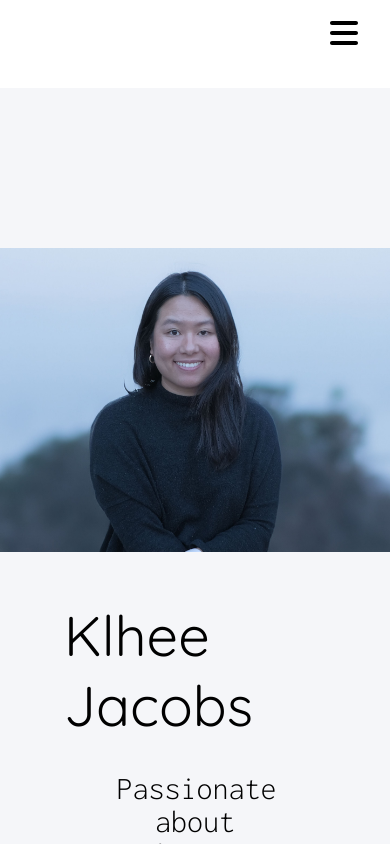
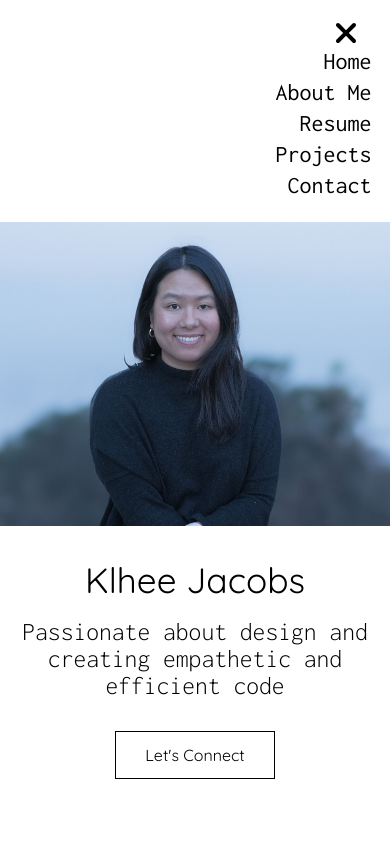
Before and after one commit to klheeJ/Klhee_Jacobs_Portfolio, a React (Vite) app: page / in a window 390 px wide. Both pictures are taken after a click on the element 195 px from the left and 33 px from the top of the page. Shown: the top 844 px of the page. Built offline with nearby package versions, Linux system fonts and the light colour scheme.

Commit message:
final before resume

```diff
--- a/src/components/Hero.jsx
+++ b/src/components/Hero.jsx
@@ -1,7 +1,8 @@
+import { Link } from 'react-scroll';
+
 const Hero = () => {
   return (
-  <div className='hero-main-head'>
-
+  <div id='hero-main-head'>
     <div className='hero-image'>
       <img src="/public/Me-Mt2.jpeg" alt="pic of me on the mts" />
     </div>
@@ -13,7 +14,9 @@ const Hero = () => {
       <div className='hero-sub'>
           Passionate about design and creating empathetic and efficient code
       </div>
-      <a className="hero-connect" href="/contact"><button className="connect-button">Let's Connect</button></a>
+      <div className='hero-contact'>
+        <Link to="connect" smooth={true} offset={-100} duration={500}><a><button className="connect-button">Let's Connect</button></a></Link>
+      </div>
     </div>
 
   </div>
--- a/src/components/Hero.scss
+++ b/src/components/Hero.scss
@@ -1,10 +1,10 @@
-.hero-main-head {
+#hero-main-head {
     display: flex;
     flex-direction: column;
     align-items: center;
     justify-content: center;
-    margin-top: 2.5rem;
-    padding: 10rem 4rem 3rem 4rem;
+    margin-top: 0rem;
+    padding: 6rem 4rem 3rem 4rem;
     background-color: rgb(245, 246, 249);
     .hero-image{
         background-image: url('/public/Me-Mt2.jpeg');
@@ -30,7 +30,7 @@
             text-align: center;
             width: 60%;
         }
-        .hero-connect {
+        .hero-contact {
             margin-top: 2rem;
             .connect-button {
                 background-color: white;
@@ -52,14 +52,15 @@
 
 
 // MEIDAQUERY///////////////////////////////////////////
-@media only screen and (max-device-width: 750px) {
-    .hero-main-head {
+@media only screen and (max-width: 750px) {
+    #hero-main-head {
         display: flex;
         flex-direction: column;
         align-items: center;
         justify-content: center;
+        width: 100%;
         margin-top: 0rem;
-        padding: 2rem 3rem 3rem 0rem;
+        padding: 0rem 2rem 2rem 0rem;
         width: 100%;
         background-color: white;
         .hero-image{
@@ -77,13 +78,13 @@
             .hero-heading{
             padding-bottom: 1rem;
             font-family: 'Quicksand', sans-serif;
-            font-size: 2rem;
+            font-size: 2.2rem;
             }
             .hero-sub {
                 font-size: 1.6rem;
                 font-family: 'Inconsolata', monospace;
                 font-weight: lighter;
-                width: 95%;
+                width: 90%;
             }
             .hero-connect {
                 margin-top: 2rem;
--- a/src/components/Navbar.jsx
+++ b/src/components/Navbar.jsx
@@ -2,18 +2,19 @@ import { useState } from 'react';
 import { navLinks } from "../constants";
 import { Link } from 'react-scroll';
 import { FontAwesomeIcon } from '@fortawesome/react-fontawesome'
-import { faBars } from '@fortawesome/free-solid-svg-icons'
+import { faBars, faXmark } from '@fortawesome/free-solid-svg-icons'
 
 function Navbar() {
   const [openNav, setOpenNav] = useState(false)
 
-  const openMenu = (prevValue) => {
-    const previousValue = prevValue;
+  const openMenu = () => {
+    const previousValue = openNav;
     setOpenNav(!previousValue)
     console.log(previousValue)
   }
 
   return (
+    <div>
       <nav>
           <ul>
               {navLinks.map((nav)=> (
@@ -24,8 +25,13 @@ function Navbar() {
                   </li>
               ))}
           </ul>
-        <div onClick={openMenu} className='toggle-nav'><FontAwesomeIcon className='bar'  icon={faBars} /></div>
-        <ul className='toggle-menu'>
+          <div onClick={openMenu} className='toggle-nav'>
+            <FontAwesomeIcon className={`bar ${openNav ? 'hidden': ''}`}  icon={faBars} />
+            <FontAwesomeIcon className={`close ${openNav ? '': 'hidden'}`}  icon={faXmark} />
+          </div>
+      </nav>
+      <ul
+      className={`toggle-menu ${openNav ? 'open': ''}`}>
         {navLinks.map((nav)=> (
             <li
             key={nav.id}>
@@ -34,7 +40,7 @@ function Navbar() {
             </li>
         ))}
       </ul>
-    </nav>
+    </div>
   )
 }
 
--- a/src/components/Navbar.scss
+++ b/src/components/Navbar.scss
@@ -42,20 +42,25 @@ nav {
 
     .toggle-nav {
         visibility: hidden;
+        opacity: 0;
     }
+}
 
+.toggle-menu {
+    visibility: hidden;
+    opacity: 0;
 }
 
 @media only screen and (max-width: 750px) {
     nav {
-        height: 3rem;
+        height: 0rem;
         top: 0;
-        position:sticky;
+        position: sticky;
         padding-top: 0rem;
         width: 100%;
         z-index: 0;
         font-family: 'Inconsolata', monospace;
-        ul {
+        ul:first-child {
             visibility: hidden;
         }
         a{
@@ -85,13 +90,55 @@ nav {
         }
         .toggle-nav {
             visibility: visible;
+            opacity: 1;
             text-align: end;
             margin-bottom: 1rem;
+            position: relative;
             .bar {
                 padding-right: 2rem;
                 font-size: 2rem;
+                position: absolute;
+            }
+            .bar.hidden, .close.hidden {
+                visibility: hidden;
+            }
+            .close {
+                padding-right: 2rem;
+                font-size: 2rem;
+            }
+            .close.hidden {
+                visibility: hidden;
             }
         }
-
+    }
+    .toggle-menu {
+        visibility: visible;
+        opacity: 1;
+        margin-top: 3rem;
+        max-height: 0;
+        width: 85%;
+        overflow: hidden;
+        display: flex;
+        flex-direction: column;
+        align-items: flex-end;
+        margin-right: 2rem;
+        font-size: 1.5rem;
+        list-style: none;
+        row-gap: 5px;
+        font-family: 'Inconsolata', monospace;
+        transition: max-height 0.5s ease-in;
+    }
+    .toggle-menu.open {
+        margin-top: 3rem;
+        max-height: 10rem;
+        display: flex;
+        flex-direction: column;
+        align-items: flex-end;
+        margin-right: 2rem;
+        font-size: 1.5rem;
+        list-style: none;
+        row-gap: 5px;
+        font-family: 'Inconsolata', monospace;
+        transition: max-height 0.5s ease-in;
     }
 }
--- a/src/constants/index.js
+++ b/src/constants/index.js
@@ -1,10 +1,10 @@
 export const navLinks = [
     {
-        id: "About-main",
+        id: "hero-main-head",
         title: "Home",
     },
     {
-        id: "About",
+        id: "About-main",
         title: "About Me",
     },
     {
--- a/src/pages/Home.jsx
+++ b/src/pages/Home.jsx
@@ -1,5 +1,5 @@
 import { certifications } from "../constants"
-import { Hero } from "../components"
+import { Hero, Footer } from "../components"
 import { useEffect, useState } from 'react'
 
 const Home = () => {
@@ -42,26 +42,14 @@ const Home = () => {
 {/* ///////TOP//////////////////////// */}
     <Hero/>
     <section id="About-main">
-          {/* <div className="scroller">
-            <ul className="tag-list scroller__inner">
-              {certifications.map((certificates)=> (
-                <li
-                key={certificates.id}>
-                  <img src={certificates.image} alt="" /></li>
-              ))
-            }
-            </ul>
-          </div> */}
-          {/* <div className="About-desc"> */}
             <div className="About-heading">01. About Me</div>
             <div className="About-text">
-              I am a frontend developer based in Nashville, TN transitioning out of 7 years in healthcare. I have always
-              had a passion for creating and solving problems, whether it be creating art through
+              I am a <span>frontend developer</span> based in Nashville, TN transitioning out of 7 years in healthcare. I have always
+              had a <span>passion for solving problems</span>, whether it be creating art through
               different mediums, attempting a logic-based puzzle or figuring out different strategies
-              for a particular boardgame. Web development allows me to combine both parts of my brain that seek creative problem solving with style
+              for a particular boardgame. Web development allows me to combine both parts of my brain that seek creative problem-solving with style
               and beauty in design.
             </div>
-        {/* </div> */}
     </section>
 
   {/* ////////////RESUME///////////////// */}
@@ -111,41 +99,6 @@ const Home = () => {
           </div>
           <div className='projects'>
             <div>
-              <p className="project-title">Chicago Museum of Arts API</p>
-            </div>
-            <a href="https://main--spectacular-moxie-623ab5.netlify.app/" target='none'><div className='hello2'></div></a>
-            <div className="project-info">
-              <div>JS/HTML/CSS</div>
-              <div>Utilizes an API to showcase selected art pieces from the Chicago Museum of Art</div>
-              <div><a className="project-link" href="https://github.com/klheeJ/Javascript_ChicagoArt_API">Github</a></div>
-            </div>
-          </div>
-          <div className='projects'>
-            <div>
-              <p className="project-title">Foodbar (in progress)</p>
-            </div>
-            <a href="https://main--curious-halva-0315d4.netlify.app/" target='none'><div className='hello3'></div></a>
-            <div className="project-info">
-              <div>Self-project recreating a template website</div>
-              <div>React/Typescript/HTML/SCSS</div>
-              <div>Mock restaurant website displaying interactive elements</div>
-              <div><a className="project-link" href="https://github.com/klheeJ/foodbar">Github</a></div>
-            </div>
-          </div>
-          <div className='projects'>
-            <div>
-              <p className="project-title">Otter Gym</p>
-            </div>
-            <a href="https://vocal-beignet-099224.netlify.app/" target='none'><div className='hello4'></div></a>
-            <div className="project-info">
-              <div>Project done with Coding Temple</div>
-              <div>HTML/CSS</div>
-              <div>Multi-page static representation of a gym website</div>
-              <div><a className="project-link" href="https://github.com/klheeJ/gym-webiste">Github</a></div>
-            </div>
-          </div>
-          <div className='projects'>
-            <div>
               <p className="project-title">My Music Future</p>
             </div>
             <a href="https://www.mymusicfuture.com/" target='none'><div className='hello5'></div></a>
@@ -166,6 +119,41 @@ const Home = () => {
               <div>Website aimed at connecting student musicians to Music City Bowl</div>
             </div>
           </div>
+          <div className='projects'>
+            <div>
+              <p className="project-title">Foodbar (in progress)</p>
+            </div>
+            <a href="https://main--curious-halva-0315d4.netlify.app/" target='none'><div className='hello3'></div></a>
+            <div className="project-info">
+              <div>Self-project recreating a template website</div>
+              <div>React/Typescript/HTML/SCSS</div>
+              <div>Mock restaurant website displaying interactive elements</div>
+              <div><a className="project-link" href="https://github.com/klheeJ/foodbar">Github</a></div>
+            </div>
+          </div>
+          <div className='projects'>
+            <div>
+              <p className="project-title">Chicago Museum of Arts API</p>
+            </div>
+            <a href="https://main--spectacular-moxie-623ab5.netlify.app/" target='none'><div className='hello2'></div></a>
+            <div className="project-info">
+              <div>JS/HTML/CSS</div>
+              <div>Utilizes an API to showcase selected art pieces from the Chicago Museum of Art</div>
+              <div><a className="project-link" href="https://github.com/klheeJ/Javascript_ChicagoArt_API">Github</a></div>
+            </div>
+          </div>
+          <div className='projects'>
+            <div>
+              <p className="project-title">Otter Gym</p>
+            </div>
+            <a href="https://vocal-beignet-099224.netlify.app/" target='none'><div className='hello4'></div></a>
+            <div className="project-info">
+              <div>Project done with Coding Temple</div>
+              <div>HTML/CSS</div>
+              <div>Multi-page static representation of a gym website</div>
+              <div><a className="project-link" href="https://github.com/klheeJ/gym-webiste">Github</a></div>
+            </div>
+          </div>
         </div>
     </section>
 
@@ -174,25 +162,8 @@ const Home = () => {
 
 
   {/* /////////CONTACT////////////////// */}
-  <section id='connect'>
-      <div className='connect-main'>
-        <div className="connect-text">Let's Connect</div>
-        <div className='connect-social'>
-          <ul>
-            <p>klhee.jacobs@gmail.com</p>
-          </ul>
-          <ul>
-            <a id='connect-links' href="https://www.linkedin.com/in/klhee-jacobs-99743a161/">LinkedIn</a>
-          </ul>
-          <ul>
-            <a id='connect-links' href="https://www.instagram.com/klheee/">Instagram</a>
-          </ul>
-          <ul>
-            <a id='connect-links' href="https://github.com/klheeJ">Github</a>
-          </ul>
-        </div>
-      </div>
-    </section>
+
+    <Footer />
   </div>
   )
 }
--- a/src/styles/About.scss
+++ b/src/styles/About.scss
@@ -22,6 +22,10 @@
     line-height: 2.5rem;
     width: 50rem;
     height: 100%;
+    span {
+        font-weight: bold;
+        color: rgb(225, 92, 30);
+    }
 }
 
 
--- a/src/styles/Projects.scss
+++ b/src/styles/Projects.scss
@@ -27,6 +27,7 @@
                 font-size: 1.8rem;
                 font-weight: bold;
                 margin-bottom: 1rem;
+                background-color: rgba(251, 234, 173, 0.441);
             }
             .project-link {
                 text-decoration: none;
--- a/src/styles/Resume.scss
+++ b/src/styles/Resume.scss
@@ -38,7 +38,7 @@
 //     }
 // }
 
-@media only screen and (max-device-width: 750px) {
+@media only screen and (max-width: 750px) {
     #resume-main {
         @include mobile-main;
         .resume-heading {
```
Also changed, not shown: src/components/Footer.jsx (+9 -5 lines), src/components/Footer.scss (+40 -4 lines). Lines whose indentation alone changed are shown as unchanged.
